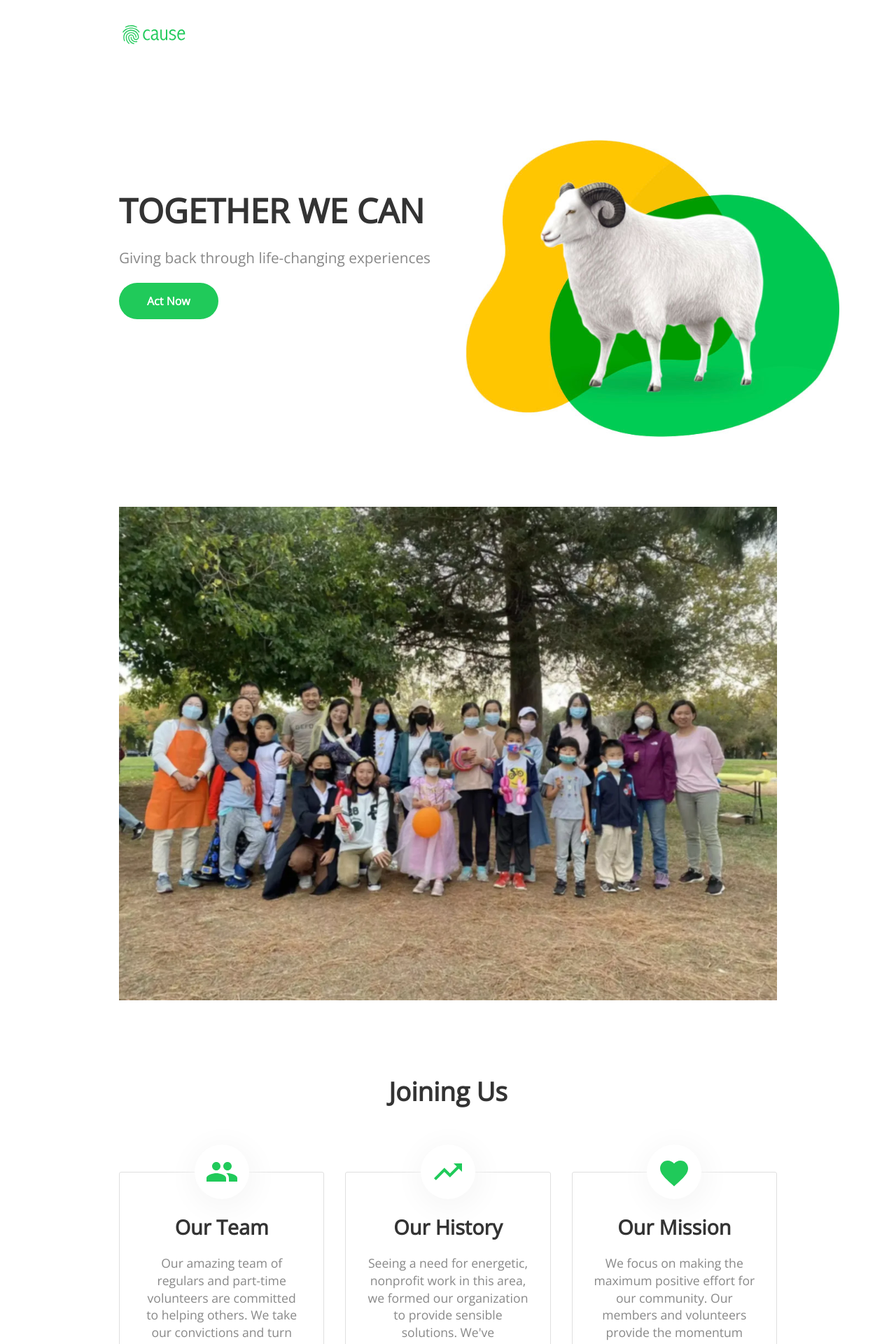
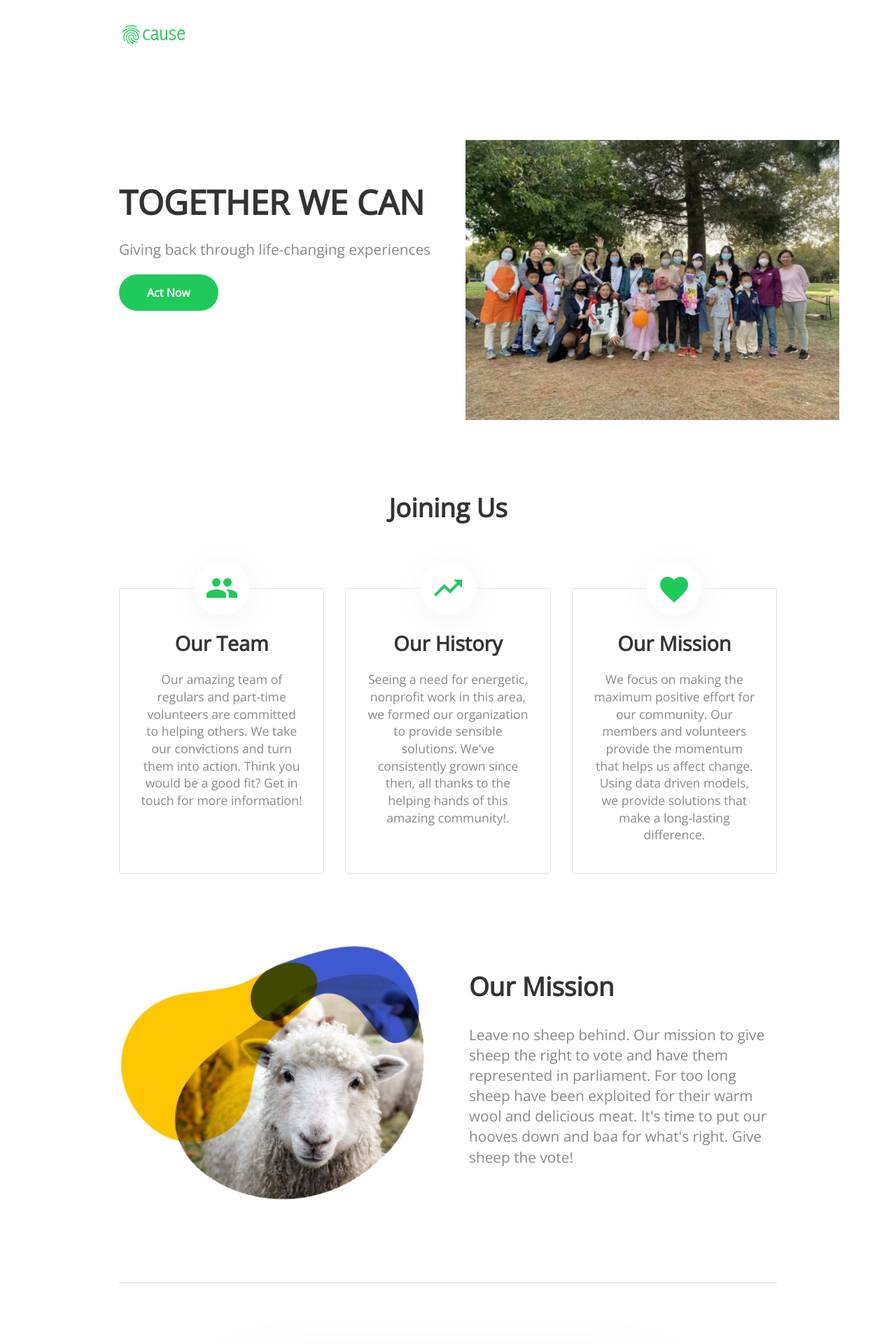
Before and after one commit to meyerholzcommunity/meyerholzcommunity.github.io, a Jekyll site: the page built from index.html, in a window 1280 px wide. Shown: the top 1920 px of the page at 70% size. Built offline with Jekyll 4.4.1, drawn with Linux system fonts in a browser that asks for light colours; nearby versions of some CDN libraries; a script that is not in the unit is left out.

Commit message:
add image

```diff
--- a/index.html
+++ b/index.html
@@ -14,14 +14,10 @@ title: The People Vote
 			</div>
 		</div>
 		<div class="column">
-			<img src="{{ site.baseurl }}/images/sheep.jpg" alt="Sheep">
+			<img src="{{ site.baseurl }}/images/meyerholz.webp" alt="meyerholz">
 		</div>
 	</div>
 </header>
-
-<div class="container">
-	<img src="{{ site.baseurl }}/images/meyerholz.webp" alt="Meryerholz">
-</div>
 
 <div class="container">
 	<h2 class="editable" style="text-align: center;">Joining Us</h2>
```
